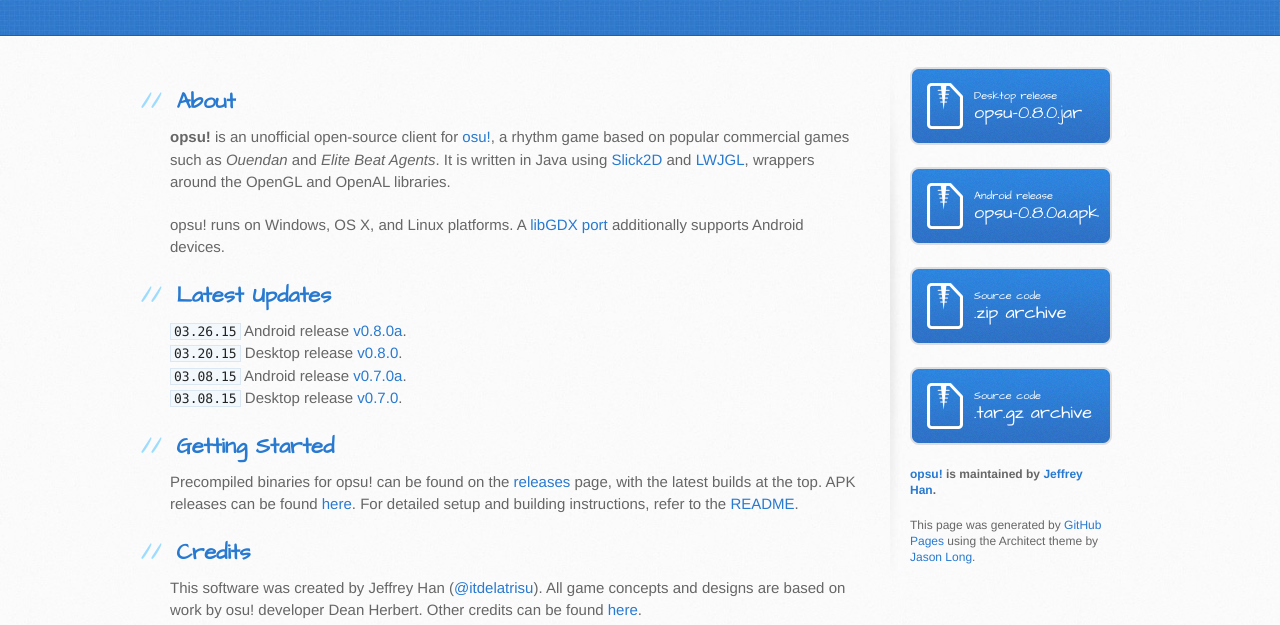
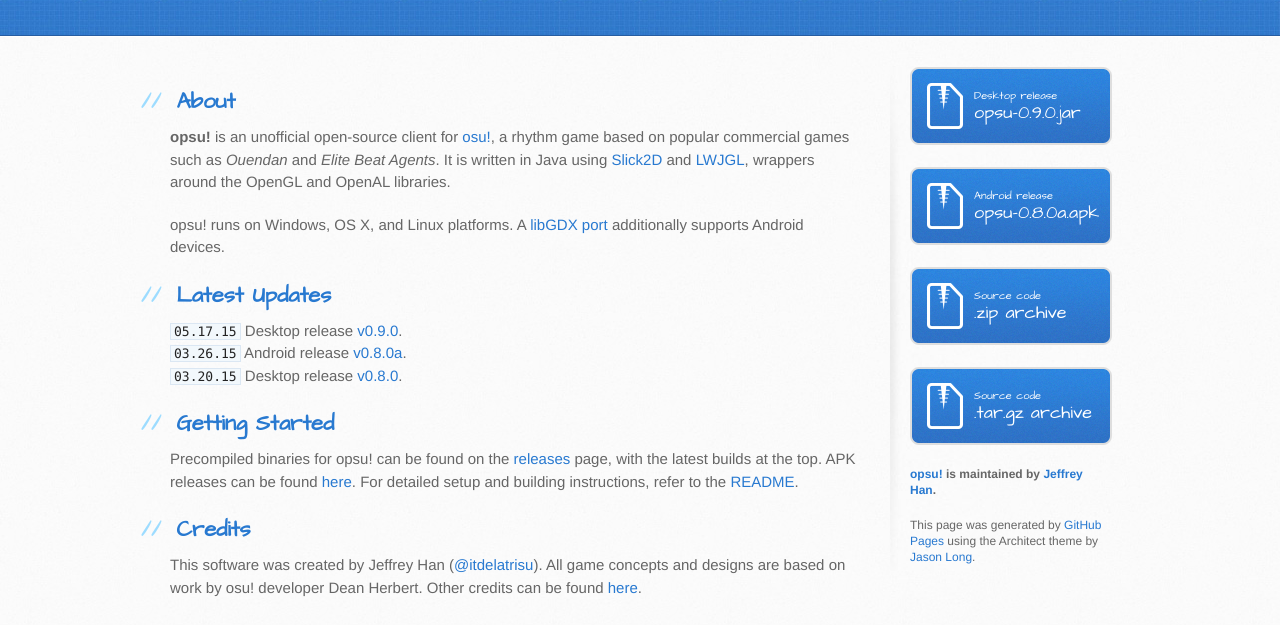
Before and after one commit to itdelatrisu/opsu, a plain HTML site: page index.html in a window 1280 px wide. Shown: the part 165-790 px from the top of the page. Drawn offline with Linux system fonts and the light colour scheme.

Commit message:
Updating to 0.9.0.
Signed-off-by: Jeffrey Han <itdelatrisu@gmail.com>

```diff
--- a/index.html
+++ b/index.html
@@ -51,10 +51,9 @@
 <a id="latest-updates" class="anchor" href="#latest-updates" aria-hidden="true"><span class="octicon octicon-link">Latest Updates</span></a></h2>
 
 <p>
+<code>05.17.15</code> Desktop release <a href="https://github.com/itdelatrisu/opsu/releases/tag/0.9.0">v0.9.0</a>.<br />
 <code>03.26.15</code> Android release <a href="https://github.com/fluddokt/opsu/releases/tag/0.8.0a">v0.8.0a</a>.<br />
 <code>03.20.15</code> Desktop release <a href="https://github.com/itdelatrisu/opsu/releases/tag/0.8.0">v0.8.0</a>.<br />
-<code>03.08.15</code> Android release <a href="https://github.com/fluddokt/opsu/releases/tag/0.7.0a">v0.7.0a</a>.<br />
-<code>03.08.15</code> Desktop release <a href="https://github.com/itdelatrisu/opsu/releases/tag/0.7.0">v0.7.0</a>.<br />
 </p>
 
 <h2>
@@ -137,9 +136,9 @@
         </section>
 
         <aside id="sidebar">
-          <a href="https://github.com/itdelatrisu/opsu/releases/download/0.8.0/opsu-0.8.0.jar" class="button">
+          <a href="https://github.com/itdelatrisu/opsu/releases/download/0.9.0/opsu-0.9.0.jar" class="button">
             <small>Desktop release</small>
-            opsu-0.8.0.jar
+            opsu-0.9.0.jar
           </a>
           <a href="https://github.com/fluddokt/opsu/releases/download/0.8.0a/Opsu-android0.8.0a.apk" class="button">
             <small>Android release</small>
```
Also changed, not shown: 1 other file.
